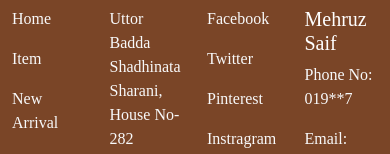
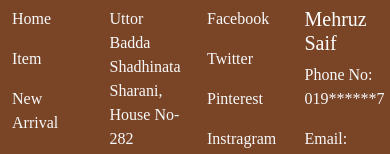
Before and after one commit to MehruzSaif/the-mellow-saffron-warehouse-management, a React (Create React App) app: page / in a window 390 px wide. Shown: the part 3844-3998 px from the top of the page. Built offline with nearby package versions, Linux system fonts and the light colour scheme; no server answers; a web font is replaced by a local one.

Commit message:
footer responsiveness fixed

```diff
--- a/src/Pages/Shared/Footer/Footer.js
+++ b/src/Pages/Shared/Footer/Footer.js
@@ -34,7 +34,7 @@
     <div className="col col-sm-12">
         <h4 className='mt-4'>Contact</h4>
         <h5>Mehruz Saif</h5>
-        <p>Phone No: 019**7</p>
+        <p>Phone No: 019******7</p>
         <p>Email:</p>
         <p>saf@bd.org</p>
     </div>
```
